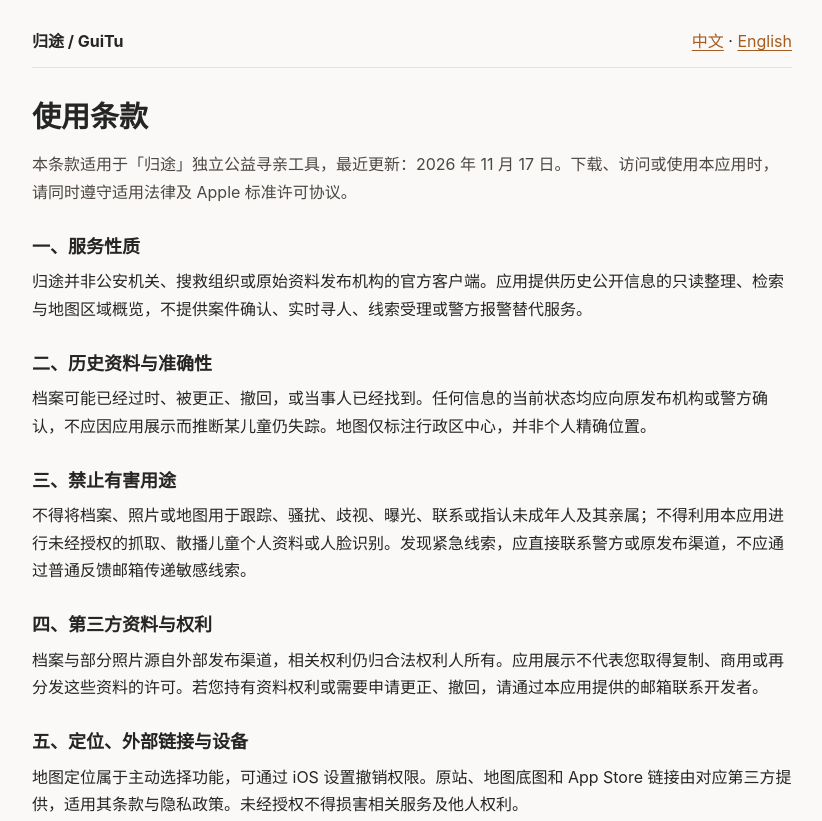
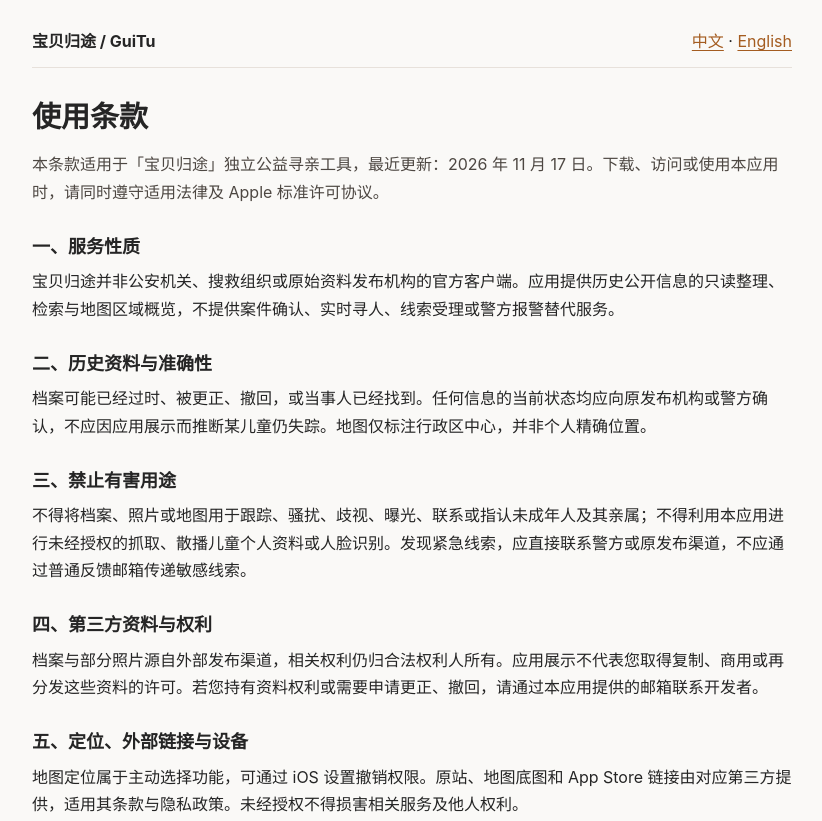
Before and after one commit to yizhe21803/guanyu-legal, a plain HTML site: page guitu/terms.html in a window 1280 px wide. Shown: the top 821 px of the page, without its empty margins (228-1050 px from the left). Drawn offline with Linux system fonts and the light colour scheme.

Commit message:
Update GuiTu public legal app name to 宝贝归途

```diff
--- a/guitu/terms.html
+++ b/guitu/terms.html
@@ -1,17 +1,17 @@
 <!doctype html><html lang="zh-Hans"><head><meta charset="utf-8"><meta name="viewport" content="width=device-width,initial-scale=1">
-<title>使用条款 | 归途 GuiTu</title>
-<meta name="description" content="GuiTu privacy and terms / 归途隐私政策及使用条款">
+<title>使用条款 | 宝贝归途 GuiTu</title>
+<meta name="description" content="GuiTu privacy and terms / 宝贝归途隐私政策及使用条款">
 <style>body{margin:0;color:#252525;background:#faf9f7;font:16px/1.7 -apple-system,BlinkMacSystemFont,'Helvetica Neue',Arial,sans-serif}
 main{max-width:760px;margin:0 auto;padding:28px 22px 80px} header{display:flex;justify-content:space-between;align-items:center;gap:15px;border-bottom:1px solid #e7e1db;padding-bottom:12px}
 a{color:#a45c20;text-decoration:underline;text-underline-offset:3px} h1{font-size:29px;margin:24px 0 10px}h2{font-size:18px;margin:26px 0 6px}p{margin:0 0 9px}small,.meta{color:#76716d}
 section{margin-bottom:44px} .intro{color:#4d4742}footer{border-top:1px solid #e7e1db;padding-top:14px;font-size:13px;display:flex;gap:12px;flex-wrap:wrap}
 @media(max-width:480px){main{padding:16px 17px 48px}h1{font-size:24px}}</style></head><body><main>
-<header><strong>归途 / GuiTu</strong><nav><a href="#zh">中文</a> · <a href="#en">English</a></nav></header>
+<header><strong>宝贝归途 / GuiTu</strong><nav><a href="#zh">中文</a> · <a href="#en">English</a></nav></header>
 <section id="zh" lang="zh-Hans">
 <h1>使用条款</h1>
-<p class="intro">本条款适用于「归途」独立公益寻亲工具，最近更新：2026 年 11 月 17 日。下载、访问或使用本应用时，请同时遵守适用法律及 Apple 标准许可协议。</p>
+<p class="intro">本条款适用于「宝贝归途」独立公益寻亲工具，最近更新：2026 年 11 月 17 日。下载、访问或使用本应用时，请同时遵守适用法律及 Apple 标准许可协议。</p>
 <h2>一、服务性质</h2>
-<p>归途并非公安机关、搜救组织或原始资料发布机构的官方客户端。应用提供历史公开信息的只读整理、检索与地图区域概览，不提供案件确认、实时寻人、线索受理或警方报警替代服务。</p>
+<p>宝贝归途并非公安机关、搜救组织或原始资料发布机构的官方客户端。应用提供历史公开信息的只读整理、检索与地图区域概览，不提供案件确认、实时寻人、线索受理或警方报警替代服务。</p>
 <h2>二、历史资料与准确性</h2>
 <p>档案可能已经过时、被更正、撤回，或当事人已经找到。任何信息的当前状态均应向原发布机构或警方确认，不应因应用展示而推断某儿童仍失踪。地图仅标注行政区中心，并非个人精确位置。</p>
 <h2>三、禁止有害用途</h2>
```
